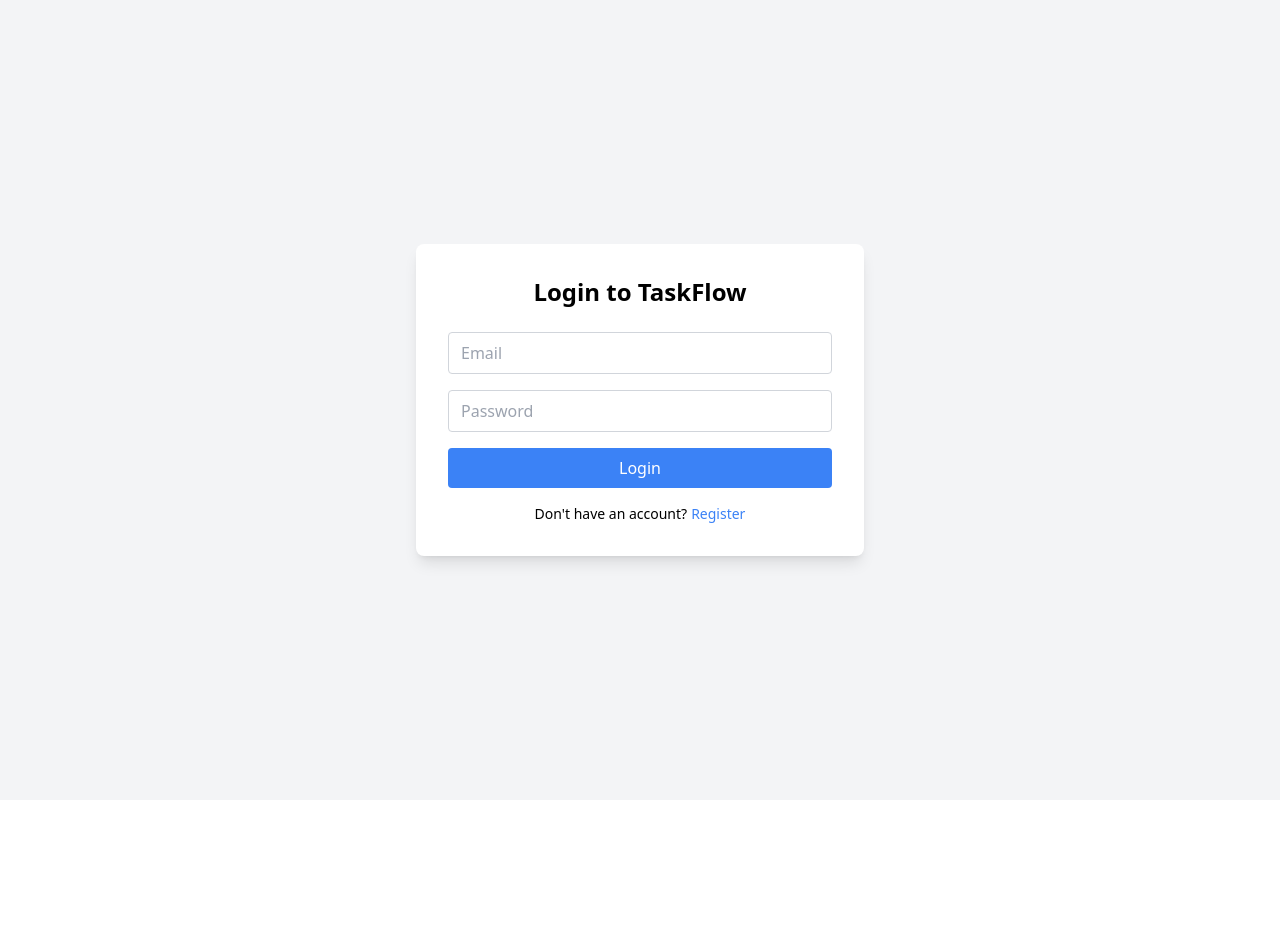
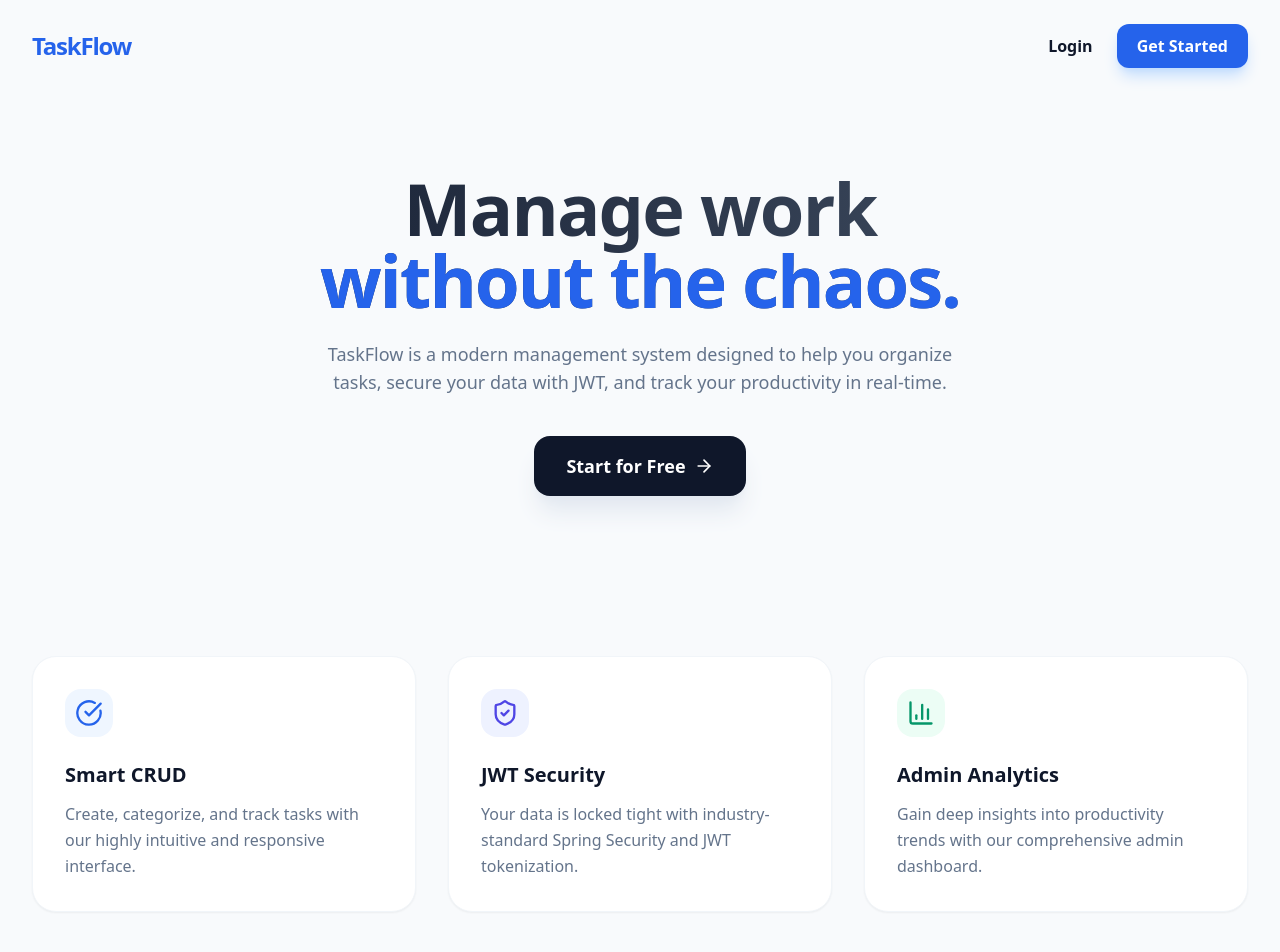
Before and after one commit to VaibhavChougule236/TaskFlow_Smart_Workflow_Management_Platform, a React app in the folder taskflow-frontend/: page / in a window 1280 px wide. Before the commit this address led to /login. Shown: the top 952 px of the page. Before the commit the page ends 800 px from the top, so only its background shows below. Built offline with nearby package versions, Linux system fonts and the light colour scheme; the HTML template or start-up script is replaced by a standard one.

Commit message:
Added Home/Landing page ab=nd proper navigations

```diff
--- a/taskflow-frontend/src/App.jsx
+++ b/taskflow-frontend/src/App.jsx
@@ -1,6 +1,161 @@
+// import { BrowserRouter, Routes, Route, Navigate } from "react-router-dom";
+// import { useContext } from "react";
+
+// import { AuthContext } from "./context/AuthContext";
+
+// import Login from "./pages/auth/Login";
+// import Register from "./pages/auth/Register";
+// import ForgotPassword from "./pages/auth/ForgotPassword";
+// import ResetPassword from "./pages/auth/ResetPassword";
+
+// import Dashboard from "./pages/dashboard/Dashboard";
+// import MyTasks from "./pages/tasks/MyTasks";
+
+// import Profile from "./pages/user/Profile";
+// import Settings from "./pages/user/Settings";
+// import ChangePassword from "./pages/user/ChangePassword";
+
+// import AdminDashboard from "./pages/admin/AdminDashboard";
+// import AdminTasks from "./pages/admin/AdminTasks";
+// import AdminUsers from "./pages/admin/Users";
+
+// import AppLayout from "./layout/AppLayout";
+// import PrivateRoute from "./components/common/PrivateRoute";
+// import Home from "./pages/Home";
+
+// function App() {
+
+//   const { user } = useContext(AuthContext);
+
+//   return (
+//     <BrowserRouter>
+
+//       <Routes>
+
+//         {/* ROOT REDIRECT */}
+//         <Route path="/" element={<Home />} />
+
+//         <Route
+//           path="/login"
+//           element={
+//             !user
+//               ? <Navigate to="/login" />
+//               : user.role === "ADMIN"
+//                 ? <Navigate to="/admin/dashboard" />
+//                 : <Navigate to="/dashboard" />
+//           }
+//         />
+
+//         {/* AUTH ROUTES */}
+
+//         <Route path="/login" element={<Login />} />
+//         <Route path="/register" element={<Register />} />
+//         <Route path="/forgot-password" element={<ForgotPassword />} />
+//         <Route path="/reset-password/:token" element={<ResetPassword />} />
+
+//         {/* USER ROUTES */}
+
+//         <Route
+//           path="/dashboard"
+//           element={
+//             <PrivateRoute>
+//               <AppLayout>
+//                 <Dashboard />
+//               </AppLayout>
+//             </PrivateRoute>
+//           }
+//         />
+
+//         <Route
+//           path="/my-tasks"
+//           element={
+//             <PrivateRoute>
+//               <AppLayout>
+//                 <MyTasks />
+//               </AppLayout>
+//             </PrivateRoute>
+//           }
+//         />
+
+//         <Route
+//           path="/profile"
+//           element={
+//             <PrivateRoute>
+//               <AppLayout>
+//                 <Profile />
+//               </AppLayout>
+//             </PrivateRoute>
+//           }
+//         />
+
+//         <Route
+//           path="/settings"
+//           element={
+//             <PrivateRoute>
+//               <AppLayout>
+//                 <Settings />
+//               </AppLayout>
+//             </PrivateRoute>
+//           }
+//         />
+
+//         <Route
+//           path="/change-password"
+//           element={
+//             <PrivateRoute>
+//               <AppLayout>
+//                 <ChangePassword />
+//               </AppLayout>
+//             </PrivateRoute>
+//           }
+//         />
+
+//         {/* ADMIN ROUTES */}
+
+//         <Route
+//           path="/admin/dashboard"
+//           element={
+//             <PrivateRoute role="ADMIN">
+//               <AppLayout>
+//                 <AdminDashboard />
+//               </AppLayout>
+//             </PrivateRoute>
+//           }
+//         />
+
+//         <Route
+//           path="/admin/tasks"
+//           element={
+//             <PrivateRoute role="ADMIN">
+//               <AppLayout>
+//                 <AdminTasks />
+//               </AppLayout>
+//             </PrivateRoute>
+//           }
+//         />
+
+//         <Route
+//           path="/admin/users"
+//           element={
+//             <PrivateRoute role="ADMIN">
+//               <AppLayout>
+//                 <AdminUsers />
+//               </AppLayout>
+//             </PrivateRoute>
+//           }
+//         />
+
+//       </Routes>
+
+//     </BrowserRouter>
+//   );
+// }
+
+// export default App;
+
+
 import { BrowserRouter, Routes, Route, Navigate } from "react-router-dom";
 import { useContext } from "react";
-
 import { AuthContext } from "./context/AuthContext";
 
 import Login from "./pages/auth/Login";
@@ -21,37 +176,38 @@
 
 import AppLayout from "./layout/AppLayout";
 import PrivateRoute from "./components/common/PrivateRoute";
+import Home from "./pages/Home";
 
 function App() {
-
   const { user } = useContext(AuthContext);
 
   return (
     <BrowserRouter>
-
       <Routes>
-
-        {/* ROOT REDIRECT */}
+        <Route path="/" element={<Home />} />
 
         <Route
-          path="/"
+          path="/login"
           element={
-            !user
-              ? <Navigate to="/login" />
-              : user.role === "ADMIN"
-                ? <Navigate to="/admin/dashboard" />
-                : <Navigate to="/dashboard" />
+            user ? (
+              user.role === "ADMIN" ? (
+                <Navigate to="/admin/dashboard" />
+              ) : (
+                <Navigate to="/dashboard" />
+              )
+            ) : (
+              <Login />
+            )
           }
         />
 
-        {/* AUTH ROUTES */}
+        <Route
+          path="/register"
+          element={user ? <Navigate to="/dashboard" /> : <Register />}
+        />
 
-        <Route path="/login" element={<Login />} />
-        <Route path="/register" element={<Register />} />
         <Route path="/forgot-password" element={<ForgotPassword />} />
         <Route path="/reset-password/:token" element={<ResetPassword />} />
-
-        {/* USER ROUTES */}
 
         <Route
           path="/dashboard"
@@ -108,8 +264,6 @@
           }
         />
 
-        {/* ADMIN ROUTES */}
-
         <Route
           path="/admin/dashboard"
           element={
@@ -143,8 +297,8 @@
           }
         />
 
+        <Route path="*" element={<Navigate to="/" />} />
       </Routes>
-
     </BrowserRouter>
   );
 }
--- a/taskflow-frontend/src/layout/Footer.jsx
+++ b/taskflow-frontend/src/layout/Footer.jsx
@@ -7,20 +7,17 @@
     <footer className="bg-white/80 backdrop-blur-md border-t border-gray-100 py-4 px-8 mt-auto">
       <div className="max-w-7xl mx-auto flex flex-col md:flex-row justify-between items-center gap-4">
 
-        {/* Left Side: Brand & Copyright */}
         <div className="flex items-center gap-2 text-gray-500 font-medium text-sm">
           <span className="text-blue-600 font-bold tracking-tight">TaskFlow</span>
           <span className="text-gray-300">|</span>
           <span>© {currentYear}</span>
         </div>
 
-        {/* Center: Author Credit */}
         <div className="flex items-center gap-1.5 text-gray-500 text-sm font-medium">
           Built with <Heart size={14} className="text-red-500 fill-red-500 animate-pulse" /> by
           <span className="text-gray-900 font-bold ml-1">Vaibhav Chougule</span>
         </div>
 
-        {/* Right Side: Social Links */}
         <div className="flex items-center gap-5">
           <a
             href="https://github.com/vaibhavchougule236"
--- a/taskflow-frontend/src/layout/Sidebar.jsx
+++ b/taskflow-frontend/src/layout/Sidebar.jsx
@@ -36,8 +36,12 @@
 
       <div>
         <div className="flex items-center gap-3 px-4 mb-8">
-          <div className="w-8 h-8 bg-blue-600 rounded-lg flex items-center justify-center font-bold text-xl">T</div>
+          <Link to="/" className="flex items-center gap-3 hover:opacity-80 transition-opacity">
+          <div className="w-8 h-8 bg-blue-600 rounded-lg flex items-center justify-center font-bold text-xl text-white">
+            T
+          </div>
           <h1 className="text-xl font-bold tracking-tight">TaskFlow</h1>
+        </Link>
         </div>
 
         {/* USER MENU */}
--- /dev/null
+++ b/taskflow-frontend/src/pages/Home.jsx
@@ -0,0 +1,120 @@
+import { useContext } from "react";
+import { Link } from "react-router-dom";
+import {
+  CheckCircle,
+  ShieldCheck,
+  BarChart3,
+  ArrowRight,
+  LayoutDashboard,
+  LogOut,
+} from "lucide-react";
+import { AuthContext } from "../context/AuthContext";
+
+function Home() {
+  const { user, logout } = useContext(AuthContext);
+
+  return (
+    <div className="min-h-screen bg-slate-50 font-sans text-slate-900">
+      <nav className="flex justify-between items-center px-8 py-6 max-w-7xl mx-auto">
+        <div className="text-2xl font-bold text-blue-600 tracking-tighter">
+          TaskFlow
+        </div>
+        <div className="flex items-center gap-6">
+          {user ? (
+            <>
+              <Link
+                to={user.role === "ADMIN" ? "/admin/dashboard" : "/dashboard"}
+                className="flex items-center gap-2 font-bold text-slate-700 hover:text-blue-600 transition-colors"
+              >
+                <LayoutDashboard size={18} />
+                Dashboard
+              </Link>
+              <button
+                onClick={logout}
+                className="flex items-center gap-2 bg-red-50 text-red-600 px-4 py-2 rounded-xl font-bold hover:bg-red-100 transition-all shadow-sm border border-red-100"
+              >
+                <LogOut size={18} />
+                Logout
+              </button>
+            </>
+          ) : (
+            <>
+              <Link
+                to="/login"
+                className="font-semibold hover:text-blue-600 transition-colors"
+              >
+                Login
+              </Link>
+              <Link
+                to="/register"
+                className="bg-blue-600 text-white px-5 py-2.5 rounded-xl font-bold hover:bg-blue-700 transition-all shadow-lg shadow-blue-200"
+              >
+                Get Started
+              </Link>
+            </>
+          )}
+        </div>
+      </nav>
+
+      <header className="max-w-7xl mx-auto px-8 py-20 text-center">
+        <h1 className="text-5xl md:text-7xl font-extrabold tracking-tight mb-6 bg-gradient-to-r from-slate-900 to-slate-600 bg-clip-text text-transparent">
+          Manage work <br />
+          <span className="text-blue-600">without the chaos.</span>
+        </h1>
+        <p className="text-lg text-slate-500 max-w-2xl mx-auto mb-10 font-medium">
+          TaskFlow is a modern management system designed to help you organize
+          tasks, secure your data with JWT, and track your productivity in
+          real-time.
+        </p>
+        <Link
+          to={user ? "/dashboard" : "/register"}
+          className="inline-flex items-center gap-2 bg-slate-900 text-white px-8 py-4 rounded-2xl font-bold text-lg hover:bg-slate-800 transition-all active:scale-95 shadow-xl shadow-slate-200"
+        >
+          {user ? "Back to Dashboard" : "Start for Free"}{" "}
+          <ArrowRight size={20} />
+        </Link>
+      </header>
+
+      <section className="max-w-7xl mx-auto px-8 py-20 grid md:grid-cols-3 gap-8">
+        <div className="bg-white p-8 rounded-3xl border border-slate-100 shadow-sm">
+          <div className="w-12 h-12 bg-blue-50 text-blue-600 rounded-2xl flex items-center justify-center mb-6">
+            <CheckCircle size={28} />
+          </div>
+          <h3 className="text-xl font-bold mb-3">Smart CRUD</h3>
+          <p className="text-slate-500 leading-relaxed">
+            Create, categorize, and track tasks with our highly intuitive and
+            responsive interface.
+          </p>
+        </div>
+
+        <div className="bg-white p-8 rounded-3xl border border-slate-100 shadow-sm">
+          <div className="w-12 h-12 bg-indigo-50 text-indigo-600 rounded-2xl flex items-center justify-center mb-6">
+            <ShieldCheck size={28} />
+          </div>
+          <h3 className="text-xl font-bold mb-3">JWT Security</h3>
+          <p className="text-slate-500 leading-relaxed">
+            Your data is locked tight with industry-standard Spring Security and
+            JWT tokenization.
+          </p>
+        </div>
+
+        <div className="bg-white p-8 rounded-3xl border border-slate-100 shadow-sm">
+          <div className="w-12 h-12 bg-emerald-50 text-emerald-600 rounded-2xl flex items-center justify-center mb-6">
+            <BarChart3 size={28} />
+          </div>
+          <h3 className="text-xl font-bold mb-3">Admin Analytics</h3>
+          <p className="text-slate-500 leading-relaxed">
+            Gain deep insights into productivity trends with our comprehensive
+            admin dashboard.
+          </p>
+        </div>
+      </section>
+
+      <footer className="text-center py-10 text-slate-400 text-sm font-medium">
+        © 2026 TaskFlow • Built by Vaibhav Chougule
+      </footer>
+    </div>
+  );
+}
+
+export default Home;
```
